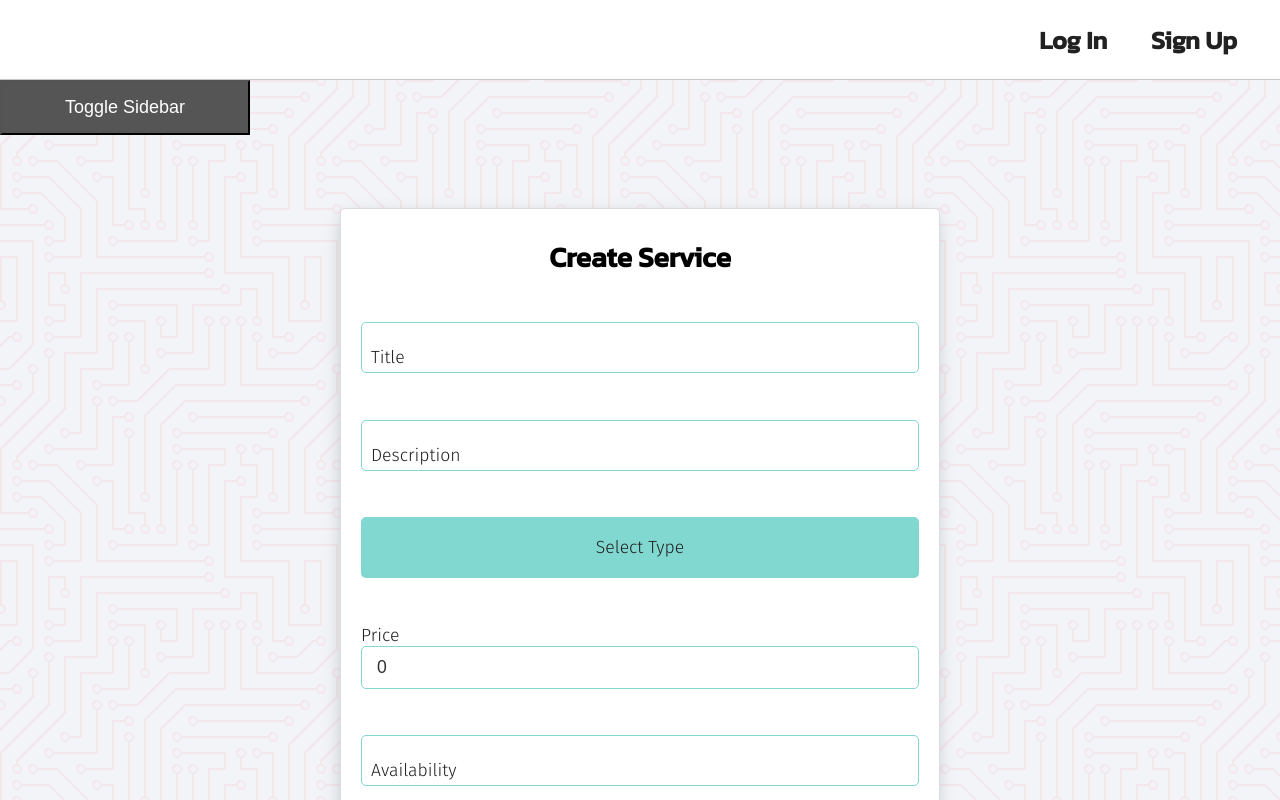
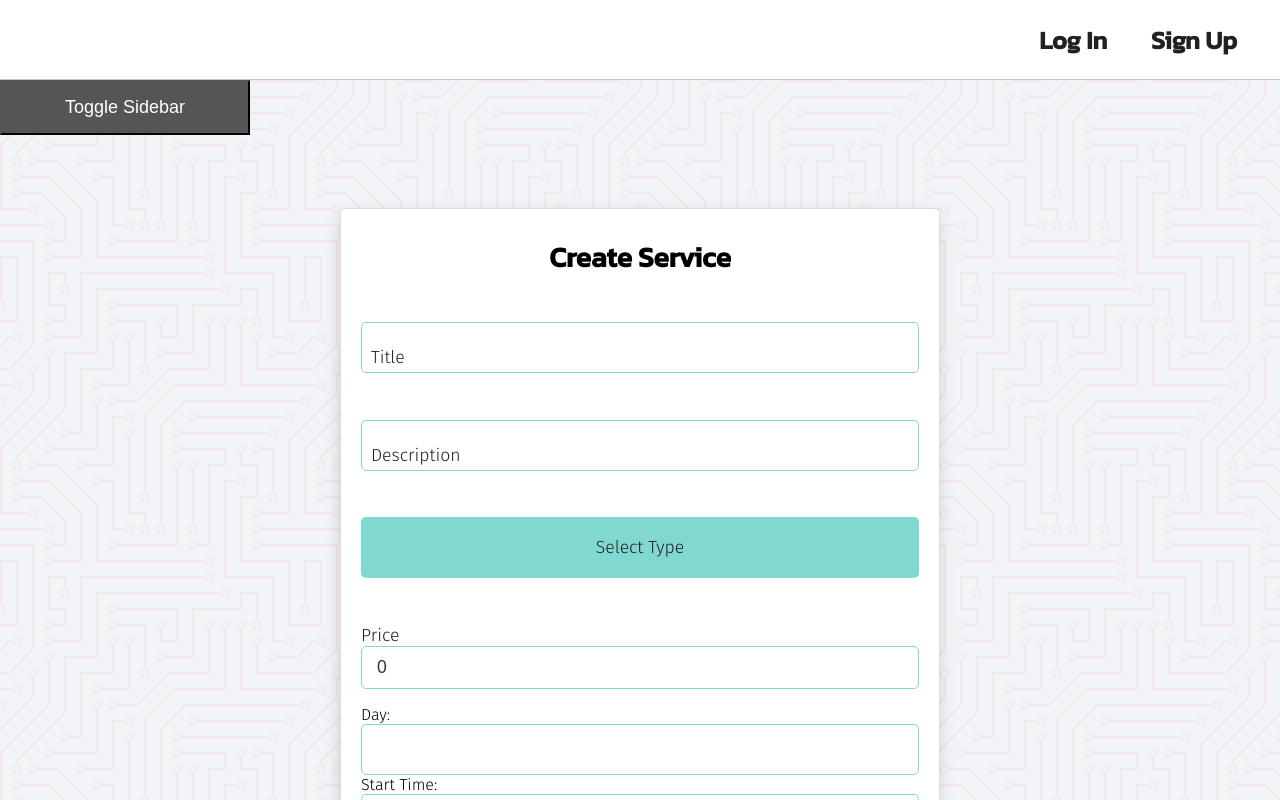
Before and after one commit to ronrain/Campus-Connect-front-end, a React (Vite) app: page /service/new in a window 1280 px wide. Built offline with nearby package versions, Linux system fonts and the light colour scheme; no server answers.

Commit message:
add functionality to add availabilties

```diff
--- a/src/components/ServiceForm/ServiceForm.jsx
+++ b/src/components/ServiceForm/ServiceForm.jsx
@@ -11,9 +11,18 @@ const NewService = (props) => {
     description: '',
     type: '',
     price: 0,
-    availability: '',
+    availability: [
+      { day: '', startTime: '', endTime: ''}
+    ],
     schoolId: 0,
   })
+
+  const handleInputChange = (e, index) => {
+    const { name, value } = e.target;
+    const updatedAvailabilities = [...formData.availability];
+    updatedAvailabilities[index][name] = value;
+    setFormData({ ...formData, availability: updatedAvailabilities });
+  };
 
   const handleChange = (evt) => {
     setFormData({ ...formData, [evt.target.name]: evt.target.value })
@@ -23,6 +32,13 @@ const NewService = (props) => {
     e.preventDefault()
     props.handleAddService(formData)
   }
+
+  const addAvailability = () => {
+    setFormData({
+      ...formData,
+      availability: [...formData.availability, { day: '', startTime: '', endTime: '' }]
+    });
+  };
 
   return (
     <main>
@@ -79,7 +95,7 @@ const NewService = (props) => {
             onChange={handleChange}
           />
         </div>
-        <div className={styles.inputContainer}>
+        {/* <div className={styles.inputContainer}>
           <input
             required
             type="text"
@@ -89,7 +105,20 @@ const NewService = (props) => {
             placeholder=" "
           />
           <label className={styles.label} htmlFor="availability">Availability</label>
+        </div> */}
+        {formData.availability.map((availability, index) => (
+        <div key={index}>
+          <label>Day:</label>
+          <input type="text" name="day" value={availability.day} onChange={(e) => handleInputChange(e, index)} required />
+
+          <label>Start Time:</label>
+          <input type="time" name="startTime" value={availability.startTime} onChange={(e) => handleInputChange(e, index)} required />
+
+          <label>End Time:</label>
+          <input type="time" name="endTime" value={availability.endTime} onChange={(e) => handleInputChange(e, index)} required />
         </div>
+      ))}
+        <button type="button" onClick={addAvailability}>Add Availability</button>
         <div className={styles.inputContainer}>
           <select name="schoolId" value={formData.school} onChange={handleChange}>
             <option value="">Select School</option>
```
